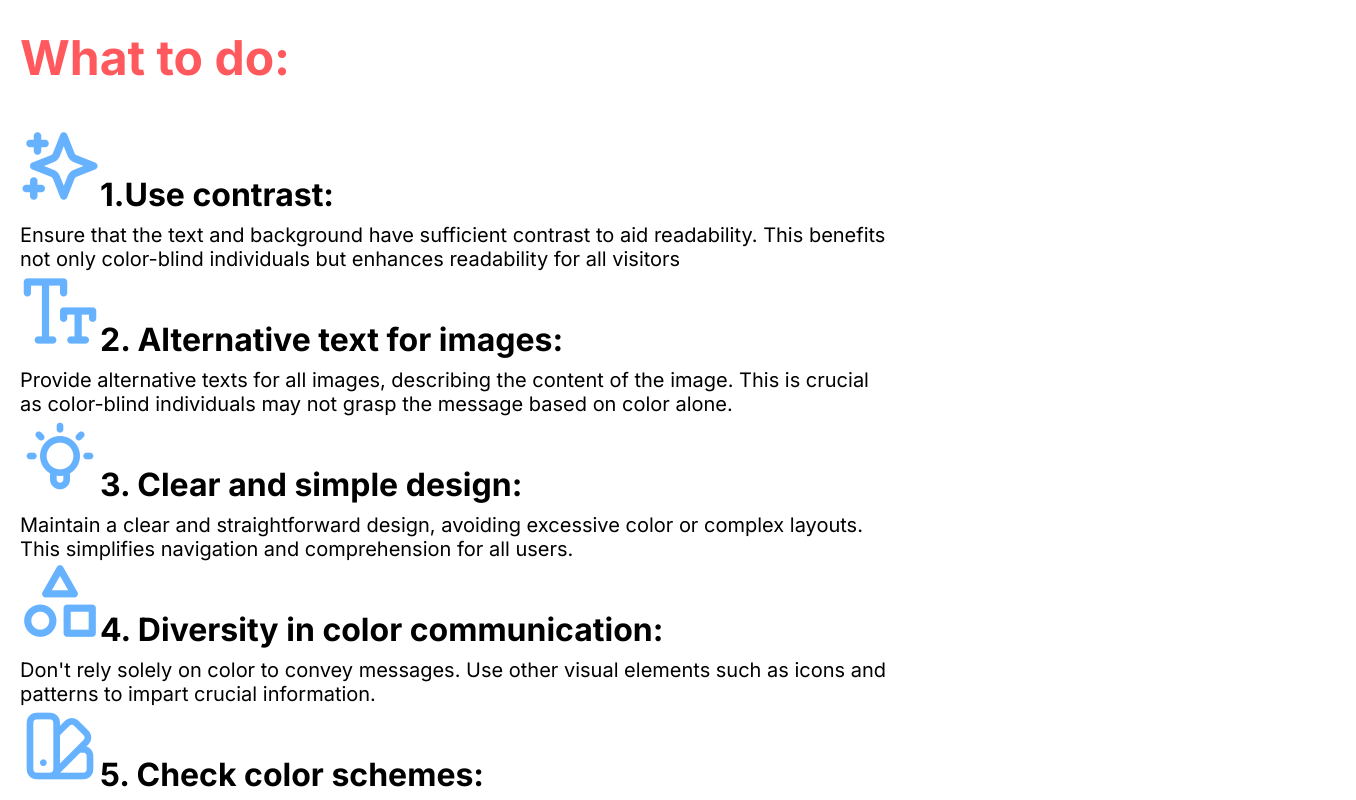
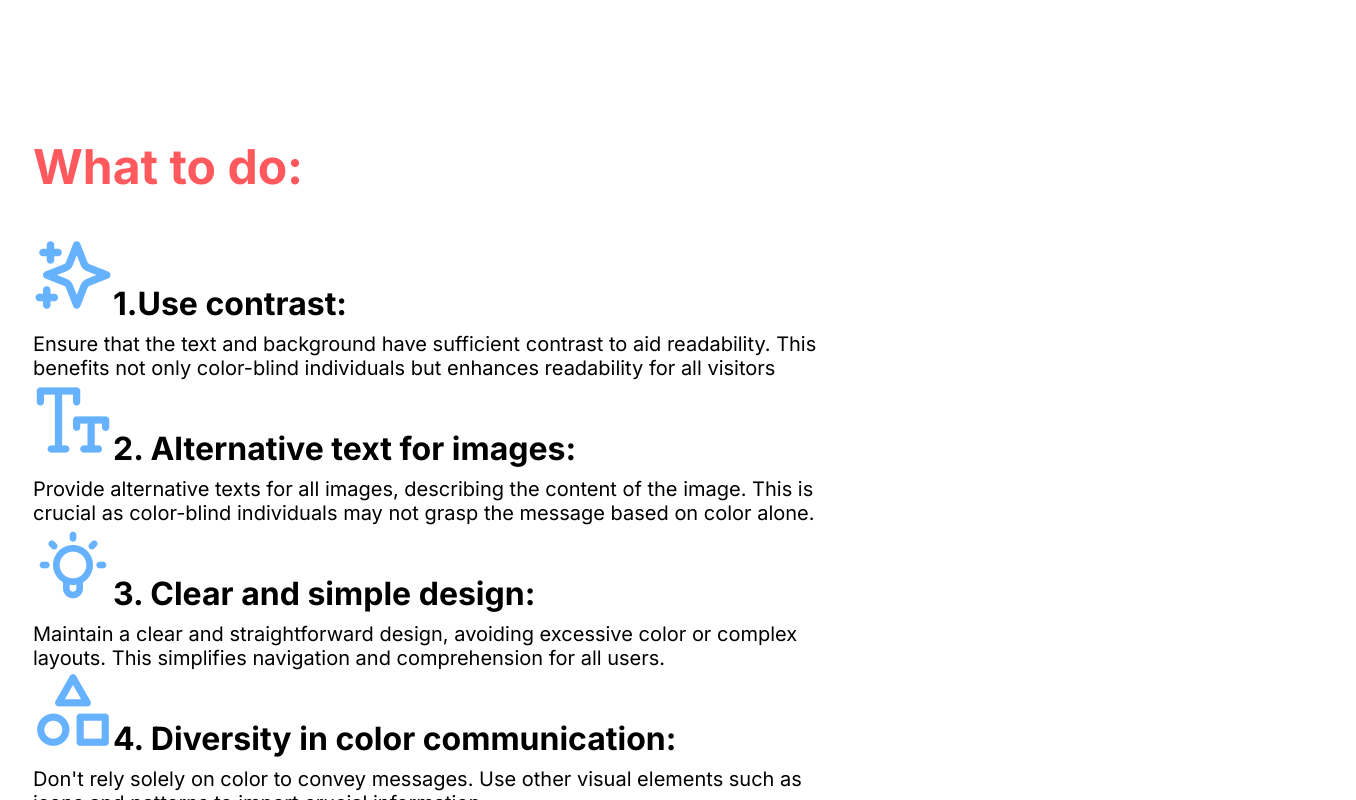
Before and after one commit to KetrinV/colorblind-people-app, a Nuxt app: page /tips in a window 1280 px wide. Shown: the part 820-1620 px from the top of the page, 1356 px wide, since content can reach past the window. Built offline with nearby package versions, Linux system fonts and the light colour scheme.

Commit message:
added style root

```diff
--- a/assets/css/main.css
+++ b/assets/css/main.css
@@ -9,6 +9,14 @@
     text-decoration-line: none;
     list-style: none;
     font-family: "Inter", sans-serif;
+  }
+  :root{
+    --background: #fdfdfd;
+    --white: #fff;
+    --blue: #66B2FF;
+    --red: #FF595E;
+    --yellow: #FFDB5D;
+    --page_padding: 109px;
   }
 
 body {
@@ -90,6 +98,7 @@ body {
       font-weight: 400;
       line-height: 120%; /* 1.5rem */
       font-size: 1.25rem;
+      padding: var(--page_padding);
 
     }
 
@@ -97,7 +106,7 @@ body {
   .header-text{
     width: 1214px;
     height: 220px;
-    color: #66B2FF;
+    color: var(--blue);
     font-family: Inter;
     font-size: 48px;
     font-style: normal;
@@ -129,15 +138,21 @@ body {
   .bullet-text b {
     margin-bottom: 0.5em;
 }
+
+.bullet-container {
+  display: flex;
+  flex-direction: column;
+  align-items: center;
+}
   .subtitle{
     height: 80px;
     font-size: 48px;
-    color: #FF595E;
+    color: var(--red);
   }
 
   .tips-icons{
-    fill: #66B2FF;
-    stroke: #66B2FF;
+    fill: var(--blue);
+    stroke: var(--blue);
   }
 
   .content {
@@ -270,13 +285,13 @@ body {
 }
 
 mark {
-  color: #FF595E;
+  color: var(--red);
   background-color: transparent;
   background-color: none;
 }
 
 #title {
-  color: #66B2FF;
+  color: var(--blue);
 }
 
 /*Navigation style*/
--- a/pages/tips.vue
+++ b/pages/tips.vue
@@ -16,14 +16,14 @@
                      <h2 class="header-text">Here are some tips on what to do and what to avoid!</h2>
                      <h3 class="subtitle">What to do:</h3>
 
-                     <ol>
+                     <ol class="bullet-container">
                         <li class="bullet-text"><b id="bullet"><img class="tips-icons" src="/tips-icons/stars.png" alt="">1.Use contrast:</b> Ensure that the text and background have sufficient contrast to aid readability. This benefits not only color-blind individuals but enhances readability for all visitors</li>
                         <li class="bullet-text"><b id="bullet"><img class="tips-icons" src="/tips-icons/text-size.png" alt="">2. Alternative text for images:</b> Provide alternative texts for all images, describing the content of the image. This is crucial as color-blind individuals may not grasp the message based on color alone.</li>
                         <li class="bullet-text"><b id="bullet"><img class="tips-icons" src="/tips-icons/lightbulb.png" alt="">3. Clear and simple design:</b> Maintain a clear and straightforward design, avoiding excessive color or complex layouts. This simplifies navigation and comprehension for all users.</li>
                         <li class="bullet-text"><b id="bullet"><img class="tips-icons" src="/tips-icons/shapes.png" alt="">4. Diversity in color communication:</b> Don't rely solely on color to convey messages. Use other visual elements such as icons and patterns to impart crucial information.</li>
                         <li class="bullet-text"><b id="bullet"><img class="tips-icons" src="/tips-icons/swatchbook.png" alt="">5. Check color schemes:</b> Test different color schemes to ensure your website is understandable and readable for various types of color vision deficiency. Utilize tools that simulate different vision impairments.</li>
                     </ol>
-
+                     <hr>
                  </div>
             </section>
             <section class="to-do" ></section>
```
Also changed, not shown: 1 other file (tests, documents, lock files or other folders).
